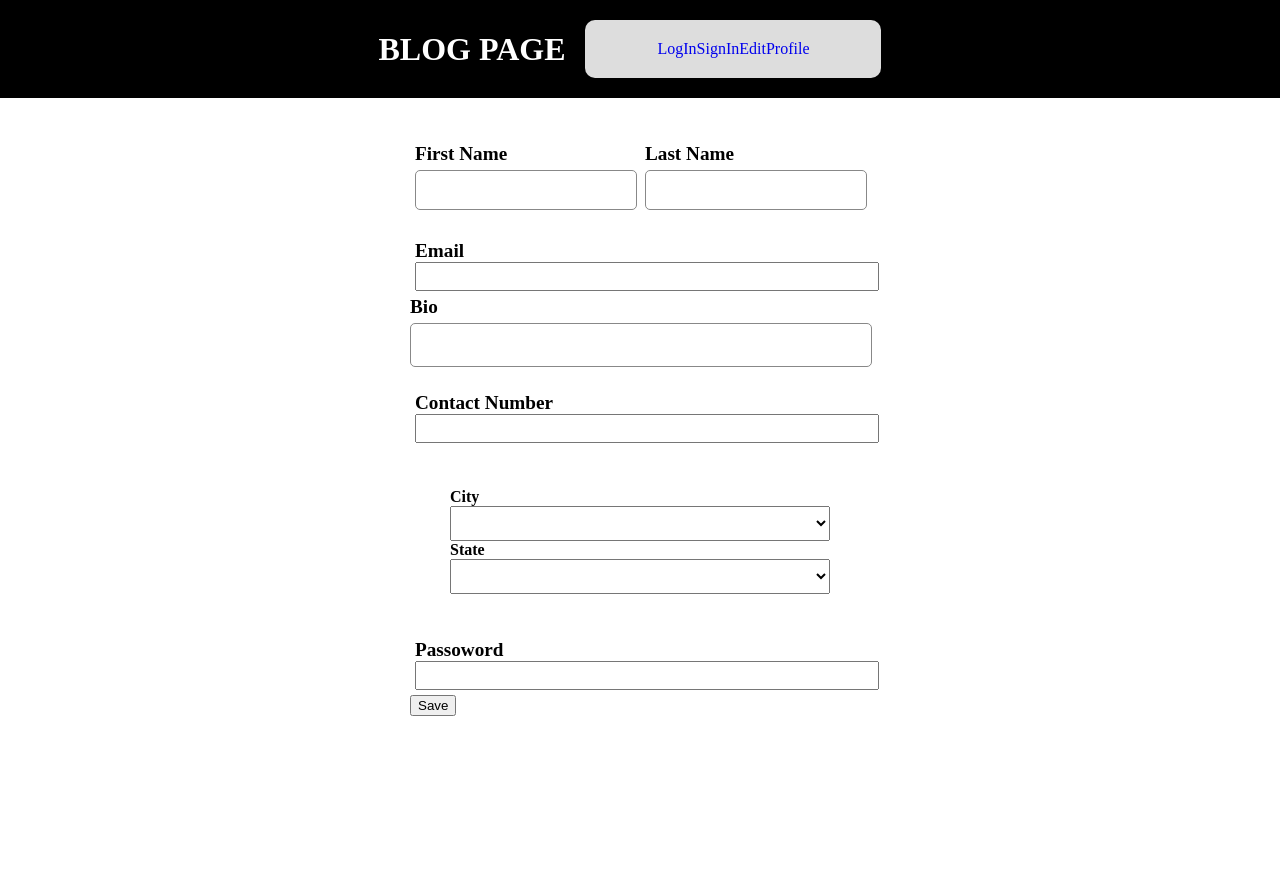
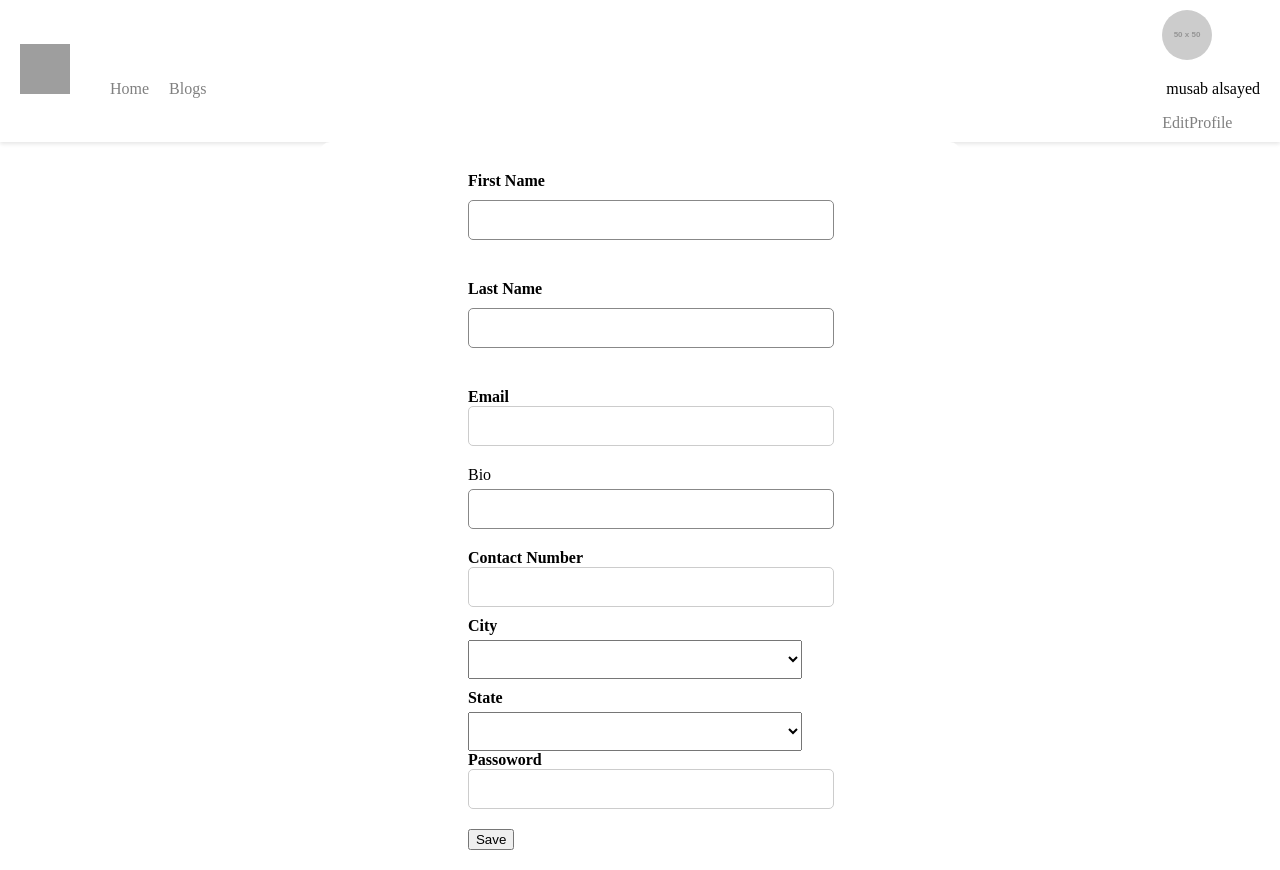
Before and after one commit to MidEndTech/G2-frontend, a React (Vite) app in the folder client/: page /EditProfile in a window 1280 px wide. Before the commit the page ends 800 px from the top, so only its background shows below. Built offline with nearby package versions, Linux system fonts and the light colour scheme; grey boxes are pictures that could not be loaded.

Commit message:
Did css for edit profile and navbar also did the create post and made it dynamc

```diff
--- a/client/src/Components/CreatePost.jsx
+++ b/client/src/Components/CreatePost.jsx
@@ -1,14 +1,27 @@
 import { useState } from "react";
 
-const CreatePost = ({ onClose }) => {
-  const [title, setTitle] = useState("");
-  const [body, setBody] = useState("");
+const CreatePost = ({ onClose, addPost }) => {
+  // const [title, setTitle] = useState("");
+  // const [body, setBody] = useState("");
+
+  const [posts, setPosts] = useState([]);
+
+  const [newPost, setNewPosts] = useState({
+    userName: "Anonymous",
+    title: "",
+    body: "",
+  });
+
+  const handleInputChange = (e) => {
+    const { name, value } = e.target;
+    setNewPosts({ ...newPost, [name]: value });
+  };
 
   const handleSubmit = (e) => {
     e.preventDefault();
-    const blog = { title, body };
+    addPost(newPost);
 
-    console.log(blog);
+    setNewPosts({ userName: "SPACE", title: "", body: "" });
     onClose();
   };
 
@@ -23,19 +36,21 @@ const CreatePost = ({ onClose }) => {
           <label>Subject</label>
           <input
             type="text"
+            name="title"
             required
-            value={title}
-            onChange={(e) => setTitle(e.target.value)}
+            value={newPost.title}
+            onChange={handleInputChange}
           />
           <label>Blog body:</label>
           <textarea
             type="text"
+            name="body"
             required
-            value={body}
-            onChange={(e) => setBody(e.target.value)}
+            value={newPost.body}
+            onChange={handleInputChange}
           ></textarea>
           <button type="submit" className="btn-submit">
-            Submit
+            Submitg
           </button>
         </form>
       </div>
--- a/client/src/Components/Header.jsx
+++ b/client/src/Components/Header.jsx
@@ -1,27 +1,47 @@
-import { Link } from 'react-router-dom'
+import { Link } from "react-router-dom";
+import Blog from "../assets/Blog.png";
 
 function Header(props) {
   return (
     <div className="main">
-        <Link to={'/'}>
-            <h1 className="header">BLOG PAGE</h1>
+      <div className="left-sec">
+        <Link className="nav-link" to={"/"}>
+          <img className="blog-logo" width="50px" height="50px" src={Blog} />
         </Link>
+        <Link to={"/"} className="nav-link">
+          Home
+        </Link>
+        <Link to={"/blogs"} className="nav-link">
+          Blogs
+        </Link>
+      </div>
 
-          {!props.isLoggedIn ?
+      <div className="right-sec">
+        {props.isLoggedIn ? (
           <>
-            <img style={{ width:'50px',height:'50px', borderRadius:"30px"}} src="https://via.placeholder.com/50" alt="user photo" />
+            <img
+              style={{ width: "50px", height: "50px", borderRadius: "30px" }}
+              src="https://via.placeholder.com/50"
+              alt="user photo"
+            />
             <p> &nbsp;musab alsayed</p>
+            <Link className="nav-link" to={"/EditProfile"}>
+              EditProfile
+            </Link>
           </>
-          :
-            <div className='links'>
-              <Link to={"/LogInPage"}>LogIn</Link>
-              <Link to={"/SignInPage"}>SignIn</Link>
-              <Link to={"/EditProfile"}>EditProfile</Link>
-            </div >}
-
-
+        ) : (
+          <div className="user-info">
+            <Link className="nav-link" to={"/LogInPage"}>
+              LogIn
+            </Link>
+            <Link className="nav-link" to={"/SignInPage"}>
+              SignIn
+            </Link>
+          </div>
+        )}
+      </div>
     </div>
-  )
+  );
 }
 
-export default Header
+export default Header;
--- a/client/src/Home.jsx
+++ b/client/src/Home.jsx
@@ -5,7 +5,31 @@ import CreatePost from "./Components/CreatePost";
 
 const Home = () => {
   const [showCreate, setShowCreate] = useState(false);
+  const [posts, setPosts] = useState([
+    {
+      userName: "John Doe",
+      title: "My first blog post",
+      date: "2021-08-01",
+      content:
+        "Lorem ipsum dolor sit amet, consectetur adipiscing elit. Nulla quam velit, vulputate eu pharetra nec, mattis ac neque. Duis vulputate commodo.",
+      initialLike: 0,
+      views: 100,
+    },
+    {
+      userName: "BOB",
+      title: "My first blog post",
+      date: "2021-08-01",
+      content:
+        "Lorem ipsum dolor sit amet, consectetur adipiscing elit. Nulla quam velit, vulputate eu pharetra nec, mattis ac neque. Duis vulputate commodo.",
+      initialLike: 0,
+      views: 100,
+    },
+  ]);
 
+  const addPost = (newPost) => {
+    // const date = new Date().toISOString().split("T")[0];
+    setPosts([...posts, { ...newPost, initialLike: 0, views: 0 }]);
+  };
   const openCreate = () => {
     setShowCreate(true);
   };
@@ -17,31 +41,22 @@ const Home = () => {
     <>
       <div className="contianer">
         <div className="blogs-header">
-          <h2 className="posts-hdr">posts</h2>
+          <h2 className="posts-hdr">Posts</h2>
           <a href="#" className="btn-crt" onClick={openCreate}>
-            create
+            Create
           </a>
         </div>
-        <BlogPost
-          userName={"John Doe"}
-          title={"My first blog post"}
-          date={"2021-08-01"}
-          content={
-            "Lorem ipsum dolor sit amet, consectetur adipiscing elit. Nulla quam velit, vulputate eu pharetra nec, mattis ac neque. Duis vulputate commodo."
-          }
-          initialLike={0}
-          views={100}
-        />
-        <BlogPost
-          userName={"BOB"}
-          title={"My first blog post"}
-          date={"2021-08-01"}
-          content={
-            "Lorem ipsum dolor sit amet, consectetur adipiscing elit. Nulla quam velit, vulputate eu pharetra nec, mattis ac neque. Duis vulputate commodo."
-          }
-          initialLike={0}
-          views={100}
-        />
+        {posts.map((post, key) => (
+          <BlogPost
+            key={key}
+            userName={post.userName}
+            title={post.title}
+            date={post.date}
+            content={post.content}
+            initialLike={post.initialLike}
+            views={post.views}
+          />
+        ))}
       </div>
 
       {showCreate && <CreatePost onClose={closeCreate} />}
--- a/client/src/index.css
+++ b/client/src/index.css
@@ -8,17 +8,58 @@ body {
 a {
   text-decoration: none;
 }
+.main {
+  display: flex;
+  justify-content: space-between;
+  align-items: center;
+  background-color: white;
+  color: black;
+  padding: 10px 20px;
+  width: 100%;
+  box-shadow: 0 2px 4px rgba(0, 0, 0, 0.1);
+  box-sizing: border-box;
+}
 
-.main {
-  flex: 1;
-  background-color: black;
-  color: white;
-  width: 100%;
+.left-section {
   display: flex;
-  justify-content: center;
   align-items: center;
 }
 
+.right-section {
+  display: flex;
+  align-items: center;
+}
+
+.blog-logo {
+  margin-right: 20px;
+}
+
+.nav-link {
+  margin-right: 20px;
+  color: grey;
+  text-decoration: none;
+  font-size: 1em;
+  transition: color 0.3s;
+}
+
+.nav-link:hover {
+  color: black;
+}
+
+.user-info {
+  display: flex;
+  align-items: center;
+}
+
+.user-info img {
+  margin-right: 10px;
+}
+
+.user-info p {
+  margin: 0;
+  font-size: 1em;
+  margin-right: 10px;
+}
 .header {
   color: white;
 }
@@ -61,12 +102,19 @@ p {
   margin: 10px;
 }
 
+.blogs-header {
+  overflow: hidden;
+  padding-right: 15px;
+  padding-bottom: 15px;
+}
+
 .btn-crt {
   float: right;
   background-color: #007bff;
   color: white;
   text-decoration: none;
-  padding: 10px 20px;
+  padding: 10px;
+
   border-radius: 5px;
   transition: background-color 0.3s;
 }
@@ -253,99 +301,83 @@ textarea {
   font-size: 1.2em;
 }
 
-.links {
-  display: flex;
-  justify-content: center;
-  align-items: center;
-  margin: 20px;
-  padding: 20px;
-  border-radius: 10px;
-  background-color: #dddddd;
-  width: 20%;
-}
-
 .form-edit {
   display: flex;
   flex-direction: column;
   align-items: center;
-  margin: 20px;
   padding: 20px;
   border-radius: 10px;
+  max-width: 600px;
+  margin: auto;
+  background-color: #fff;
 }
+
+h2 {
+  margin-bottom: 20px;
+  font-size: 1.5em;
+}
+
+.form-group {
+  width: 100%;
+}
+
+.form-row {
+  display: flex;
+  justify-content: space-between;
+}
+
 .form-name {
-  display: inline-block;
-  width: 200px;
-  margin: 0 20px 0 0;
-  padding: 5px;
+  flex: 1;
+  margin-bottom: 20px;
 }
 
 .lbl {
-  margin: 0 0 3px;
-  font-size: 1.2em;
+  display: block;
+  margin-bottom: 5px;
+  font-size: 1em;
   font-weight: bold;
 }
 
-.form-email {
-  width: 200px;
-  margin: 0 20px 0 0;
-  padding: 5px;
-  font-size: 1.2em;
+.form-control {
+  width: 100%;
+  padding: 10px;
+  border: 1px solid #ccc;
+  border-radius: 5px;
+  font-size: 1em;
+}
+
+.form-email,
+.form-bio
+.form-number,
+.form-password {
+  margin-bottom: 20px;
+}
+
+.email,
+.bio,
+.contact,
+.password {
+  width: 100%;
+  padding: 10px;
+  border: 1px solid #ccc;
+  border-radius: 5px;
+  font-size: 1em;
+}
+
+.form-location {
+  flex: 1;
+  margin-right: 10px;
+}
+
+.location-label {
+  display: block;
+  margin-bottom: 5px;
+  font-size: 1em;
   font-weight: bold;
 }
 
-.email {
-  width: 450px;
-  padding: 5px;
+.location {
+  width: 100%;
+  padding: 10px;
+  border: 1;
 }
-
-.form-bio {
-  margin: 0 20px 0 0;
-  font-size: 1.2em;
-  font-weight: bold;
-}
-
-.bio {
-  width: 466px;
-  padding: 4px;
-}
-
-.form-number {
-  width: 200px;
-  margin: 0 20px 0 0;
-  padding: 5px;
-  font-size: 1.2em;
-  font-weight: bold;
-}
-
-.contact {
-  width: 450px;
-  padding: 5px;
-}
-
-.form-location {
-  flex-direction: column;
-  align-items: center;
-  margin: 20px;
-  padding: 20px;
-  border-radius: 10px;
-}
-
-select {
-  width: 100%;
-  margin: 0 20px 0 0;
-  padding: 5px;
-  font-size: 1.2em;
-  font-weight: bold;
-}
-
-.form-password {
-  width: 300px;
-  margin: 0 20px 0 0;
-  padding: 5px;
-  font-size: 1.2em;
-  font-weight: bold;
-}
-.password{
-  width: 450px;
-  padding: 5px;
-}
```
Also changed, not shown: client/src/Pages/BlogPost.jsx (line endings or trailing spaces).
